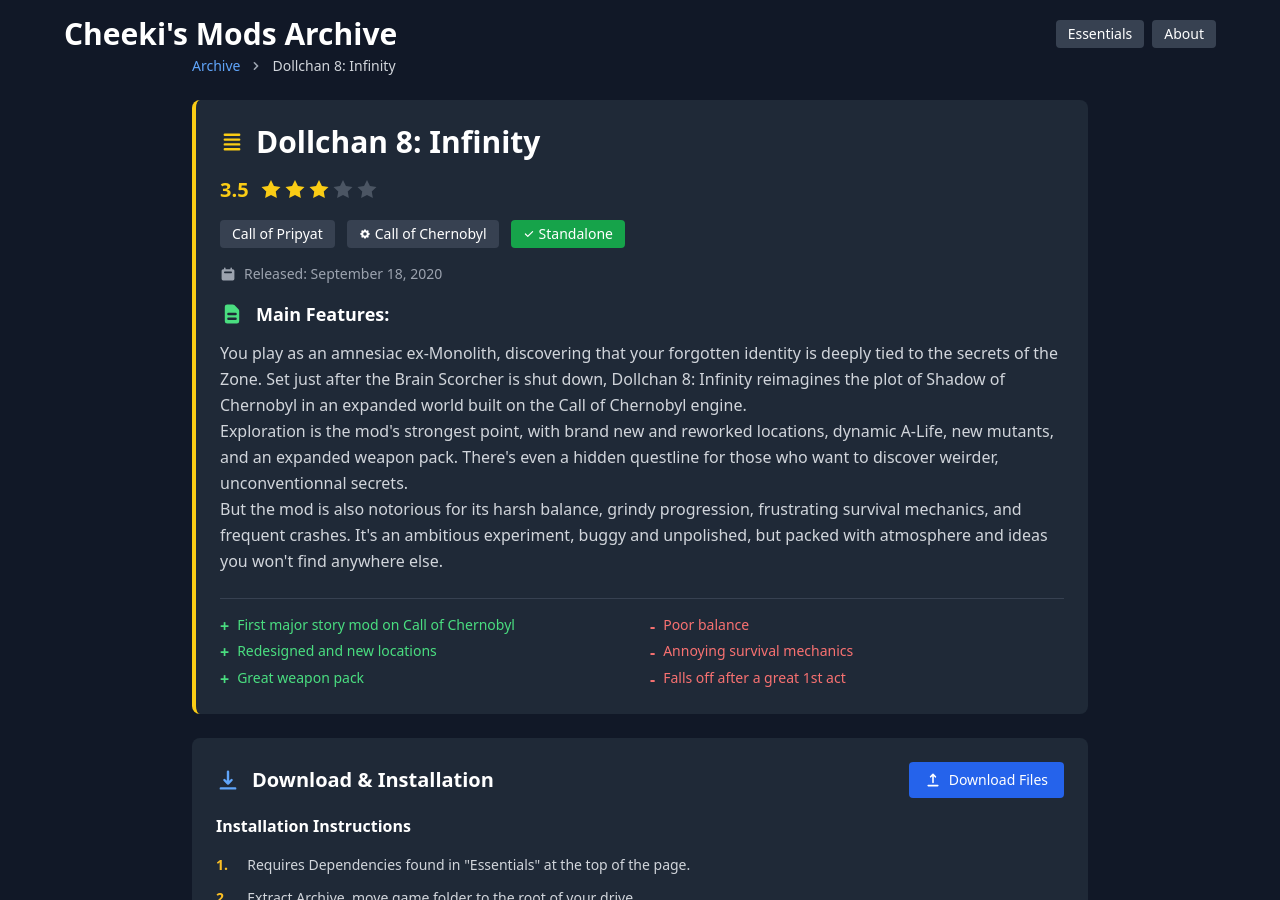
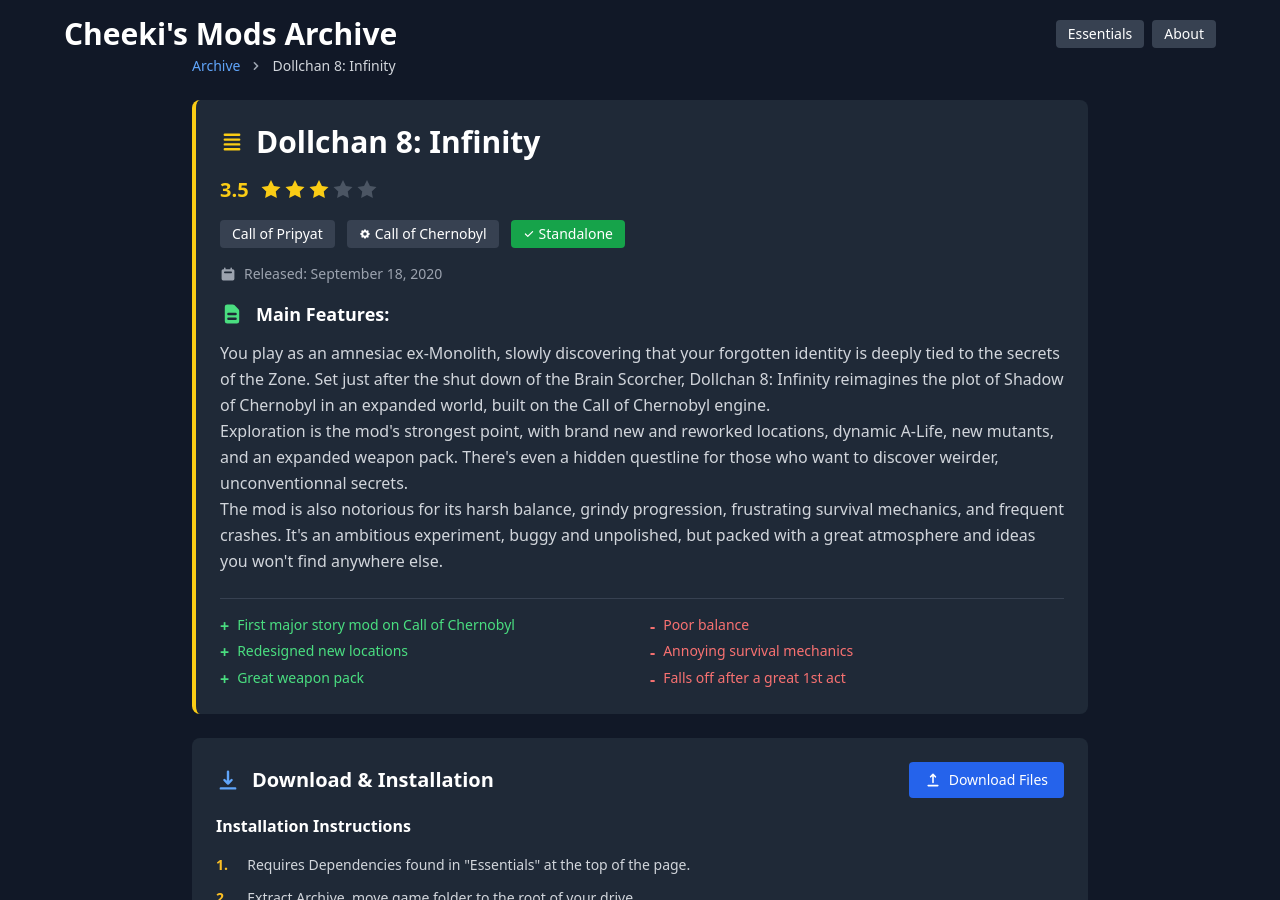
Before and after one commit to Cheekitos/CSMA, a Jekyll site: the page built from _mods/dollchan-8-infinity.md, in a window 1280 px wide and 900 px high. Built offline with Jekyll 4.4.1, drawn with Linux system fonts in a browser that asks for light colours; nearby versions of some CDN libraries.

Commit message:
Update dollchan-8-infinity.md

```diff
--- a/_mods/dollchan-8-infinity.md
+++ b/_mods/dollchan-8-infinity.md
@@ -8,12 +8,12 @@
 engine: "Call of Chernobyl"
 release_date: "2020-09-18"
 short_description: "The Brainscorcher has been shut down, but strange cases of memory loss start spreading among Stalkers. It seems like the zone has found another way to preserve its secrets. An intriguing plot, heavily expanded maps to explore, and brutal difficulty."
-description: "You play as an amnesiac ex-Monolith, discovering that your forgotten identity is deeply tied to the secrets of the Zone.
-Set just after the Brain Scorcher is shut down, Dollchan 8: Infinity reimagines the plot of Shadow of Chernobyl in an expanded world built on the Call of Chernobyl engine.<br>
+description: "You play as an amnesiac ex-Monolith, slowly discovering that your forgotten identity is deeply tied to the secrets of the Zone.
+Set just after the shut down of the Brain Scorcher, Dollchan 8: Infinity reimagines the plot of Shadow of Chernobyl in an expanded world, built on the Call of Chernobyl engine.<br>
 Exploration is the mod's strongest point, with brand new and reworked locations, dynamic A-Life, new mutants, and an expanded weapon pack.
 There's even a hidden questline for those who want to discover weirder, unconventionnal secrets.<br>
-But the mod is also notorious for its harsh balance, grindy progression, frustrating survival mechanics, and frequent crashes. It's an ambitious experiment, buggy and unpolished,
-but packed with atmosphere and ideas you won't find anywhere else."
+The mod is also notorious for its harsh balance, grindy progression, frustrating survival mechanics, and frequent crashes. It's an ambitious experiment, buggy and unpolished,
+but packed with a great atmosphere and ideas you won't find anywhere else."
 
 seo_title: "Dollchan 8: Infinity - Download & Install Guide | Cheeki's S.T.A.L.K.E.R. Mods Archive"
 seo_description: "Download Dollchan 8: Infinity for S.T.A.L.K.E.R. Call of Pripyat. Complete installation guide, gameplay features, and detailed review on Cheeki's S.T.A.L.K.E.R. Mods Archive"
@@ -21,7 +21,7 @@
 
 pros:
   - "First major story mod on Call of Chernobyl"
-  - "Redesigned and new locations"
+  - "Redesigned new locations"
   - "Great weapon pack"
 cons:
   - "Poor balance"
```
